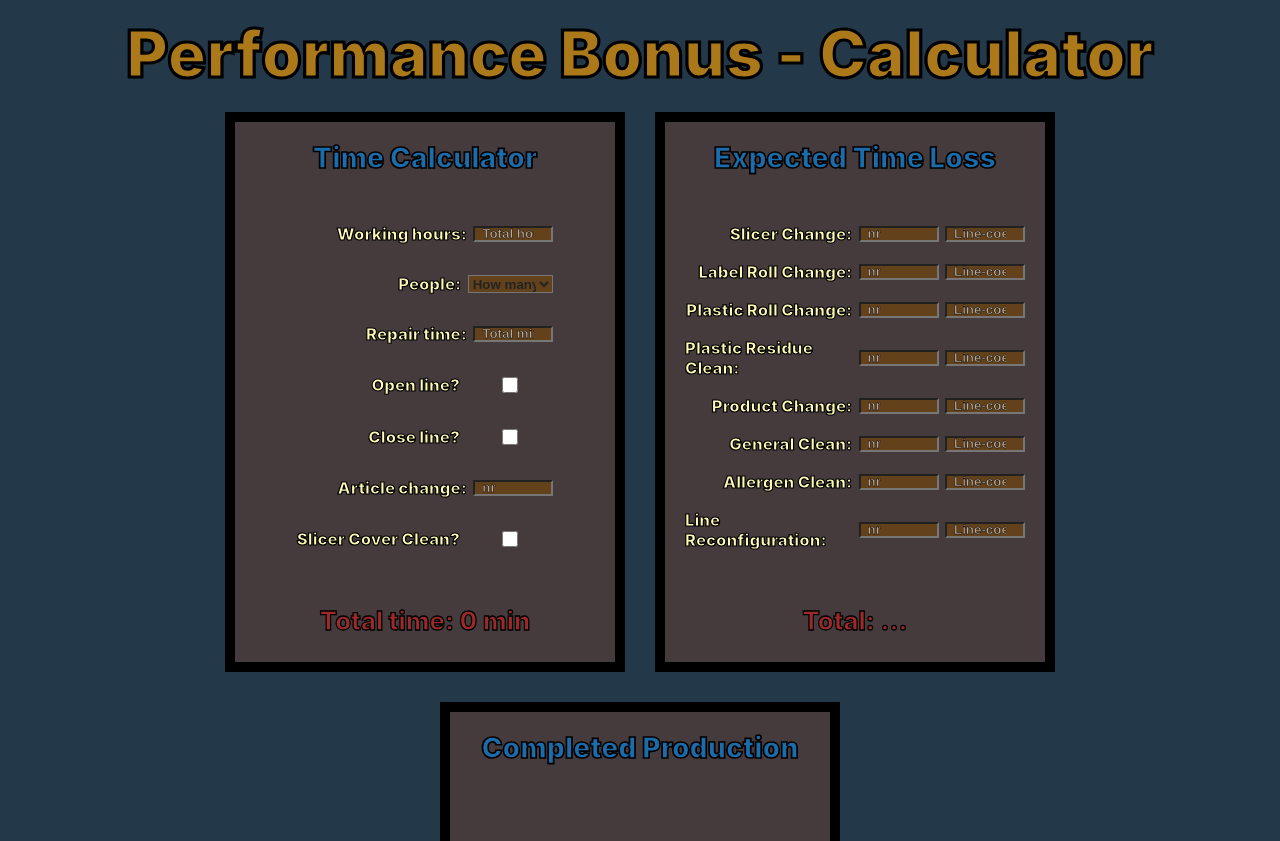
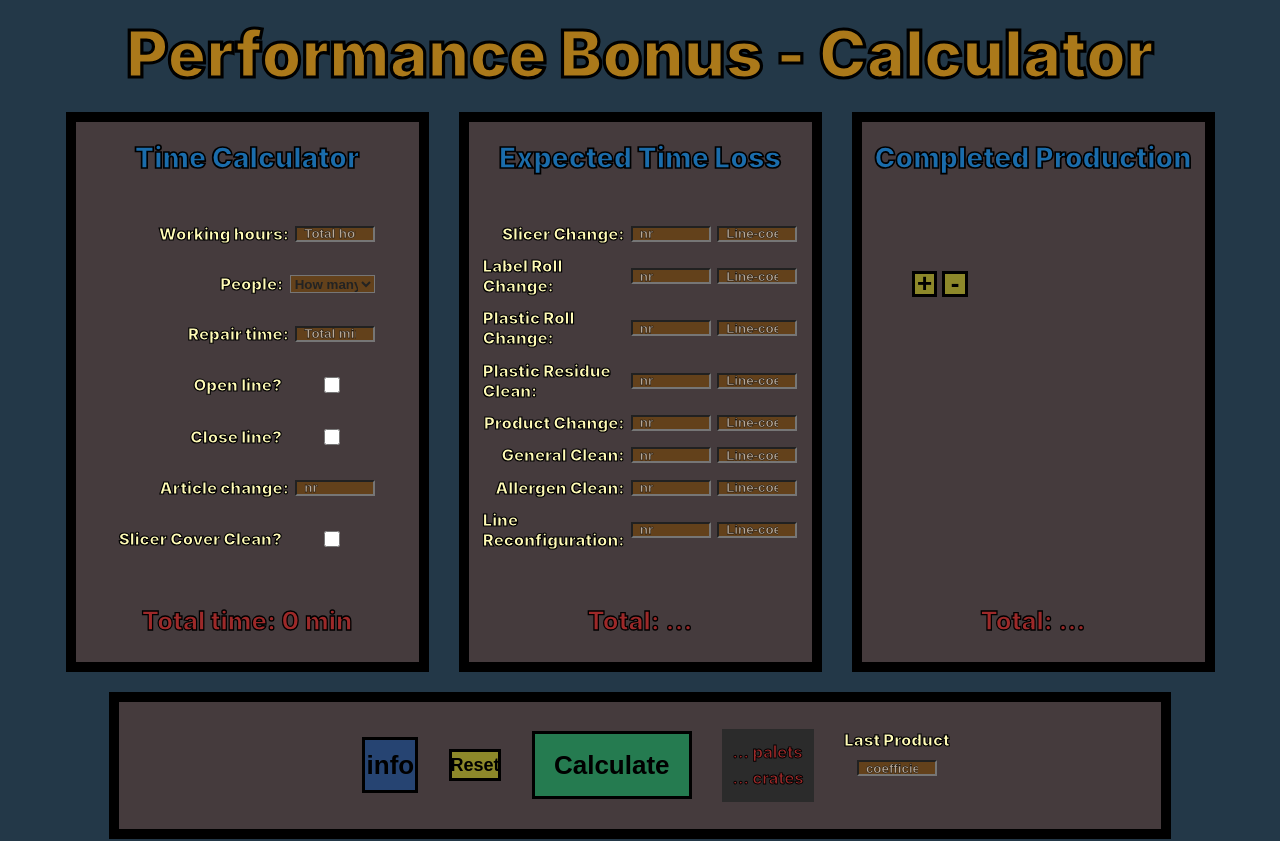
Before and after one commit to ValiMarin/PerformanceBonus-Calculator, a React (Create React App) app: page / in a window 1280 px wide. Shown: the top 841 px of the page. Built offline with nearby package versions, Linux system fonts and the light colour scheme.

Commit message:
new design

```diff
--- a/src/App.css
+++ b/src/App.css
@@ -19,11 +19,13 @@
   justify-content: center;
   flex-wrap: wrap;
   gap: 30px;
+  padding-left: 20px;
+  padding-right: 20px;
 }
 
 .CalculationSection {
   width: 30%;
-  min-width: 400px;
+  min-width: 350px;
   height: 70vh;
   display: flex;
   flex-direction: column;
```
